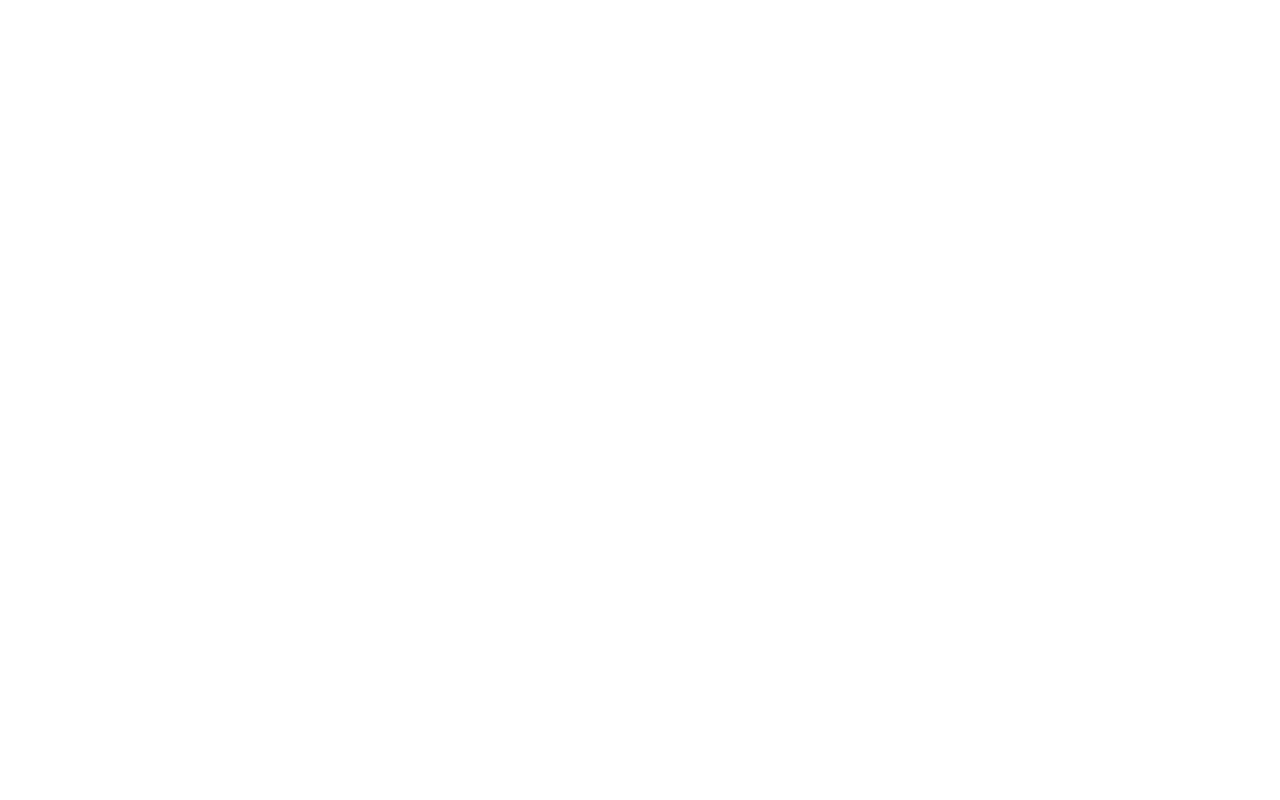
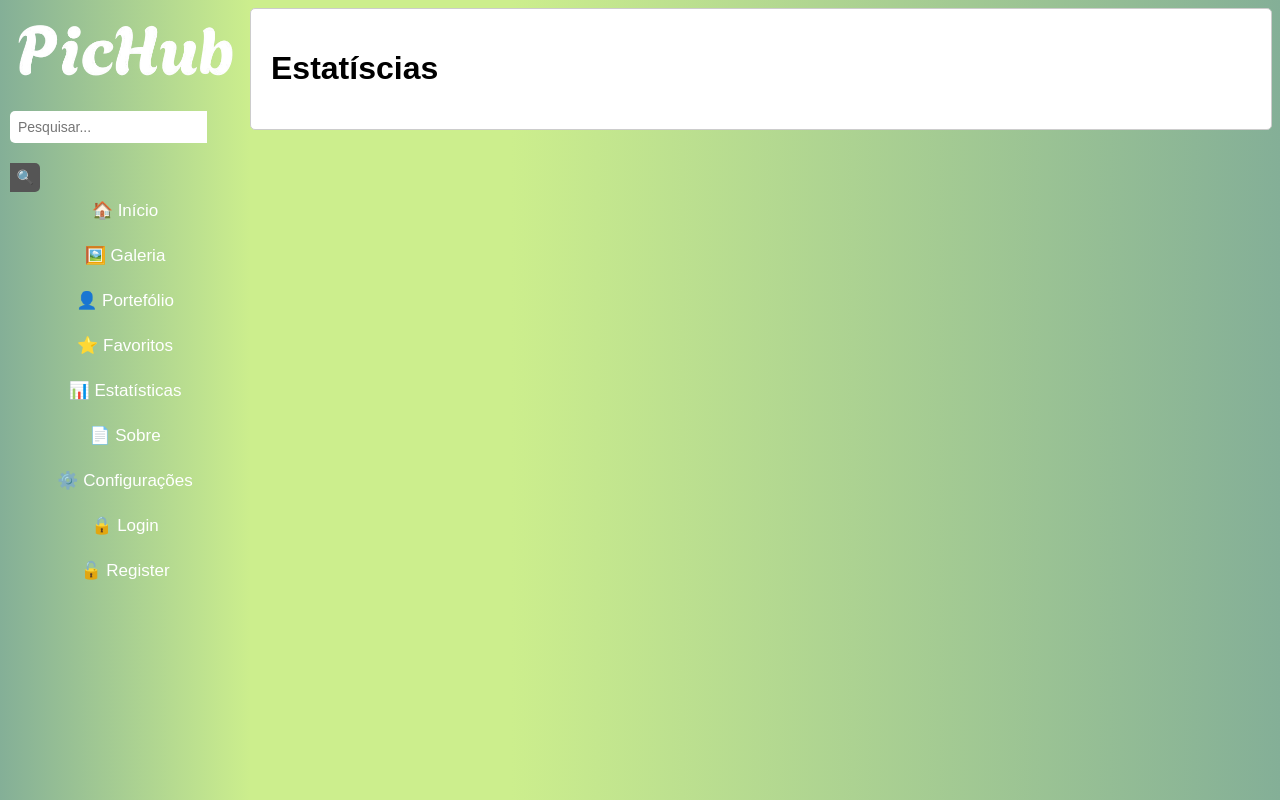
Before and after one commit to DanyloDuma/projeto_M5_DanyloDuma2GI, a plain HTML site: page estatisticas.html in a window 1280 px wide. Drawn offline with Linux system fonts and the light colour scheme.

Commit message:
11/12/2024 - Menu vertical e cor
Criação de menu vertical com cor e implementado a tag semântica <main> para o conteudo principal

```diff
--- a/estatisticas.html
+++ b/estatisticas.html
@@ -7,6 +7,26 @@
   <title>Estatísticas</title>
 </head>
 <body>
-
+  <header>
+    <nav class="menu-vertical">
+      <a href="index.html"><img class="img-l" src="img/PicHub-white-removebg.png" alt="PicHub White Logo" width="215px"></a>
+      <ul>
+        <input class="search-bar" type="search" placeholder="Pesquisar..." name="query">
+        <button type="submit">🔍</button>
+        <li><a href="index.html">🏠 Início</a></li>
+        <li><a href="galeria.html">🖼️ Galeria</a></li>
+        <li><a href="portefolio.html">👤 Portefólio</a></li>
+        <li><a href="favoritos.html">⭐ Favoritos</a></li>
+        <li><a href="estatisticas.html">📊 Estatísticas</a></li>
+        <li><a href="sobre.html">📄 Sobre</a></li>
+        <li><a href="settings.html">⚙️ Configurações</a></li>
+        <li><a href="login.html">🔒 Login</a></li>
+        <li><a href="register.html">🔓 Register</a></li>
+      </ul>
+    </nav>
+  </header>
+  <main class="conteudo">
+    <h1>Estatíscias</h1>
+  </main>
 </body>
 </html>
--- a/style.css
+++ b/style.css
@@ -0,0 +1,109 @@
+/* Estilo da barra de menu vertical */
+.menu-vertical {
+  font-family: Arial, sans-serif; /* Define a família da fonte */
+  font-size: 17px; /* Corrigido: removido o ponto extra */
+  position: fixed; /* Fixa o menu à esquerda */
+  top: 0;
+  left: 0;
+  width: 230px; /* Largura da barra */
+  height: 100%; /* Ocupa toda a altura da janela */
+  background: linear-gradient(to right, #84af97 0%, #ccee8d 100%); /* Gradiente de verde claro para branco */
+  padding: 10px; /* Reduz o espaçamento interno */
+  display: flex; /* Organiza o layout interno */
+  flex-direction: column; /* Alinha os itens verticalmente */
+  align-items: center; /* Centraliza horizontalmente os itens */
+  overflow: hidden; /* Remove o scroll */
+  z-index: 1000; /* Garante que o menu esteja acima de outros elementos */
+
+  .img-l {
+    margin-top: 15px;
+    margin-bottom: 30px;
+  }
+}
+
+/* Estilo dos links no menu */
+.menu-vertical ul {
+  list-style: none; /* Remove as bolinhas da lista */
+  padding: 0;
+  margin: 0;
+  width: 100%; /* Garante que os itens ocupem toda a largura do menu */
+}
+
+.menu-vertical ul li {
+  margin-bottom: 8px; /* Reduz o espaço entre os itens */
+}
+
+.menu-vertical ul li a {
+  display: block; /* Ocupa toda a largura do item */
+  text-decoration: none; /* Remove o sublinhado */
+  color: white;
+  padding: 8px 12px; /* Reduz o padding interno */
+  border-radius: 5px; /* Bordas arredondadas */
+  transition: background-color 0.3s; /* Animação ao passar o mouse */
+  text-align: center; /* Centraliza o texto e os ícones */
+}
+
+.menu-vertical ul li a:hover,
+.menu-vertical ul li a.active {
+  background-color: #55555560; /* Cor ao passar o mouse ou página ativa */
+}
+
+/* Estilo do campo de pesquisa */
+.search-bar-container {
+  display: flex; /* Organiza o campo e o botão na mesma linha */
+  align-items: center; /* Alinha verticalmente */
+  width: 100%; /* Ocupa toda a largura disponível */
+  margin-bottom: 15px; /* Espaçamento abaixo do container */
+}
+
+.search-bar {
+  flex: 1; /* O campo ocupa todo o espaço restante */
+  padding: 8px; /* Mantém o padding original */
+  border: none;
+  border-radius: 5px 0 0 5px; /* Bordas arredondadas apenas no lado esquerdo */
+  outline: none;
+  font-size: 14px; /* Mantém a fonte original */
+  margin-bottom: 20px;
+}
+
+button[type="submit"] {
+  padding: 6.4px; /* Ajuste no padding */
+  background-color: #555;
+  color: white;
+  border: none;
+  border-radius: 0 5px 5px 0; /* Bordas arredondadas apenas no lado direito */
+  cursor: pointer;
+  font-size: 14px; /* Mantém a fonte original */
+  transition: background-color 0.3s;
+}
+
+button[type="submit"]:hover {
+  background-color: #777;
+}
+
+/* Responsividade */
+@media (max-width: 768px) {
+  .menu-vertical {
+    width: 150px; /* Reduz a largura em telas menores */
+    padding: 5px; /* Reduz o espaçamento interno */
+  }
+
+  body {
+    background-color: #ccee8d;
+    margin-left: 150px; /* Ajusta o deslocamento do conteúdo */
+  }
+}
+
+body {
+  font-family: Arial, sans-serif;
+  background: linear-gradient(to right, #ccee8d 40%, #84af97 100%);
+  margin-left: 250px; /* Espaço à esquerda do conteúdo para não sobrepor o menu */
+  padding: 0; /* Removido o padding default */
+}
+
+.conteudo {
+  padding: 20px; /* Espaçamento interno do conteúdo */
+  background-color: white; /* Fundo do conteúdo, opcional */
+  border: 1px solid #ccc; /* Adiciona uma borda para separação, opcional */
+  border-radius: 5px; /* Bordas arredondadas, opcional */
+}
```
Also changed, not shown: favoritos.html (added, +32 -0 lines), galeria.html (+21 -1 lines), index.html (+21 -1 lines), settings.html (added, +32 -0 lines), sobre.html (+21 -1 lines), img/PicHub-black-removebg.png (added), img/PicHub-black.png (added), img/PicHub-white-removebg.png (added), img/PicHub-white.png (added).
